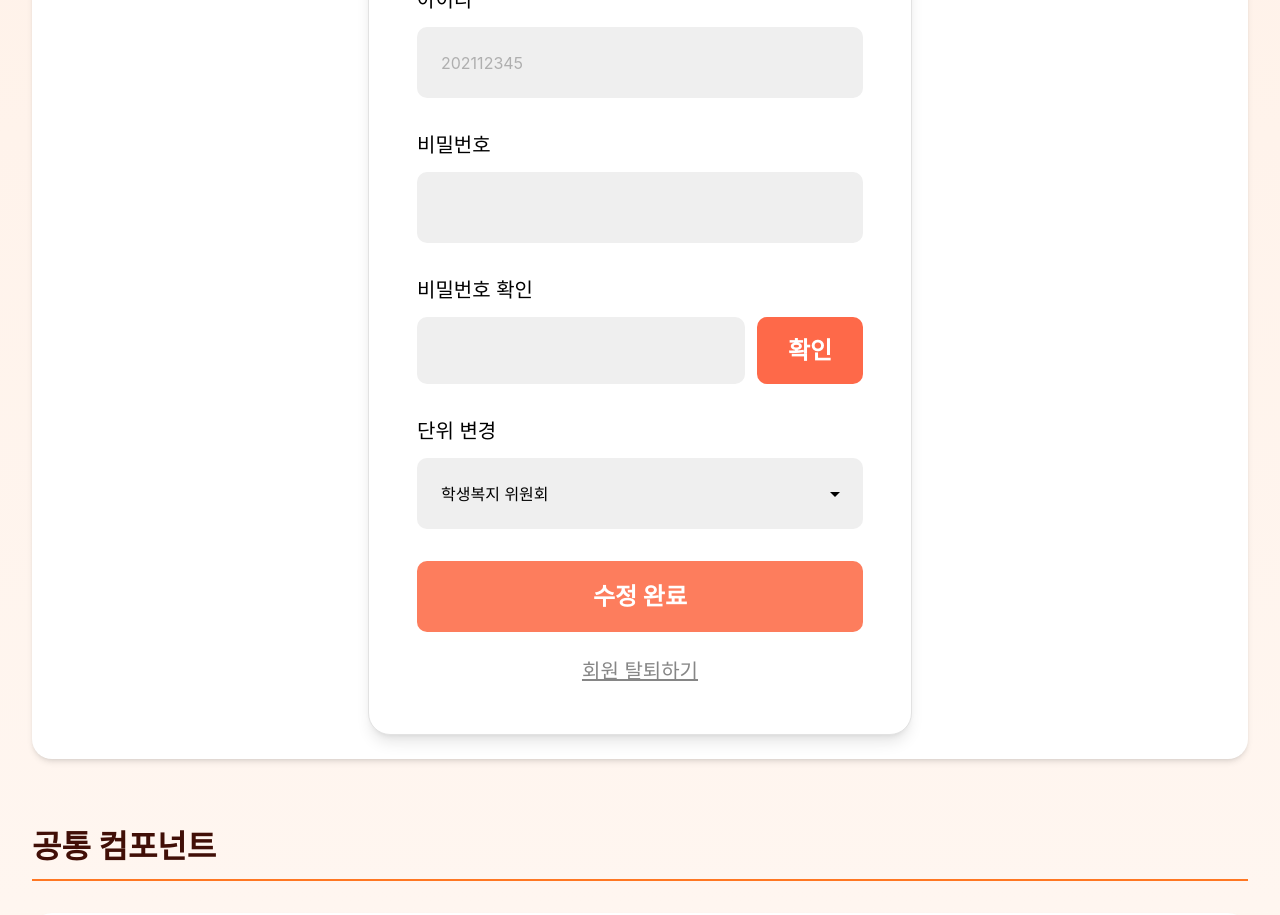
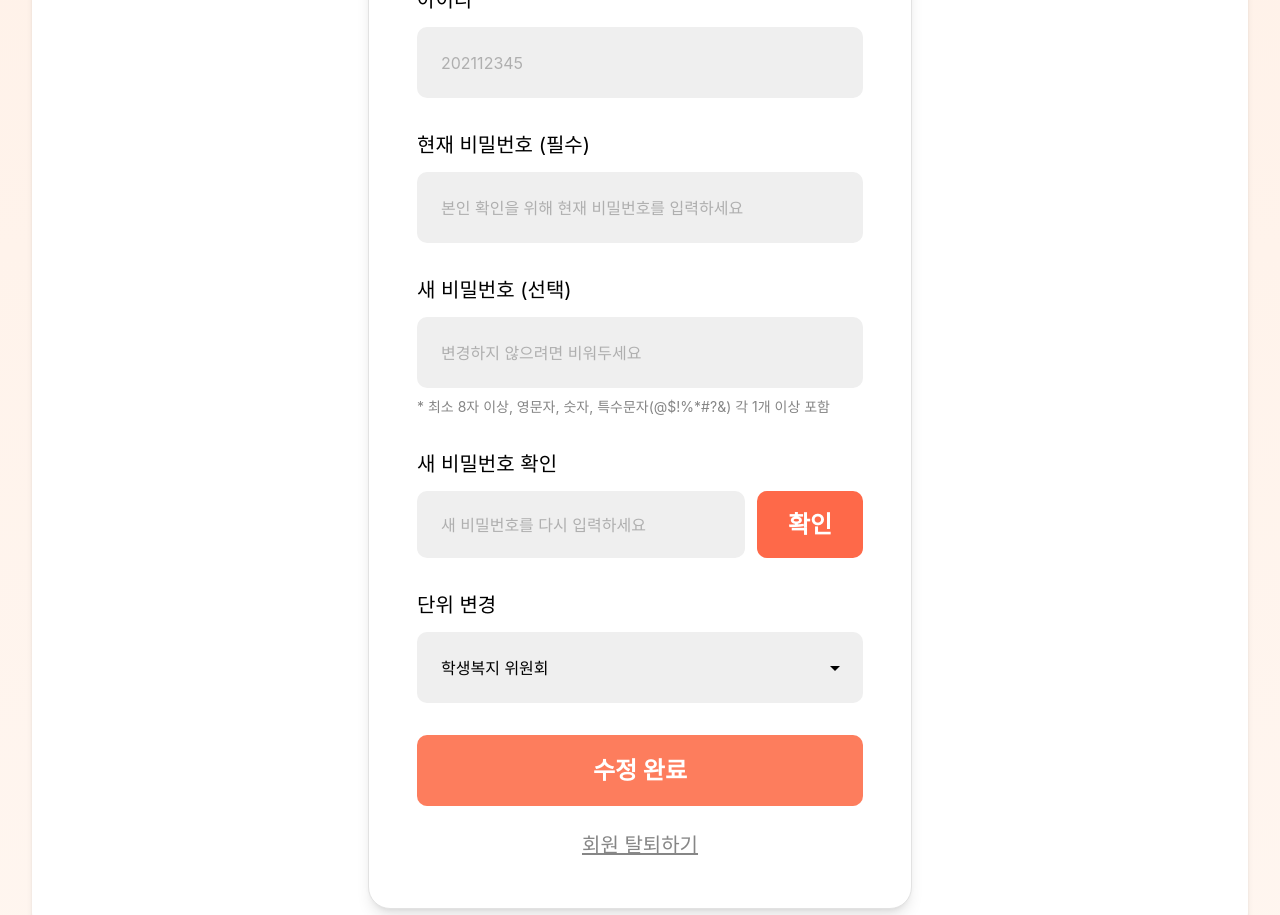
Before and after one commit to 41-Welfare-Web/KU_WelfareWeb_FrontEnd, a React (Vite) app: page /test in a window 1280 px wide. Shown: the part 5800-6715 px from the top of the page. Built offline with nearby package versions, Linux system fonts and the light colour scheme; a web font is replaced by a local one.

Commit message:
feat: 마이페이지 연동

```diff
--- a/src/components/MyPage/ProfileEditForm.tsx
+++ b/src/components/MyPage/ProfileEditForm.tsx
@@ -4,8 +4,8 @@ interface ProfileEditFormProps {
   userId: string;
   initialDepartment?: string;
   onUpdate?: (data: {
-    password: string;
-    passwordConfirm: string;
+    currentPassword: string;
+    newPassword?: string;
     department: string;
   }) => void;
   onDelete?: (password: string) => void;
@@ -19,12 +19,28 @@ export default function ProfileEditForm({
   onDelete,
   className = "",
 }: ProfileEditFormProps) {
-  const [password, setPassword] = useState("");
-  const [passwordConfirm, setPasswordConfirm] = useState("");
+  const [currentPassword, setCurrentPassword] = useState("");
+  const [newPassword, setNewPassword] = useState("");
+  const [newPasswordConfirm, setNewPasswordConfirm] = useState("");
   const [department, setDepartment] = useState(initialDepartment);
 
+  // 비밀번호 유효성 검사
+  const validatePassword = (password: string): boolean => {
+    // 최소 8자 이상, 영문자, 숫자, 특수문자(@$!%*#?&) 각 1개 이상
+    const passwordRegex = /^(?=.*[A-Za-z])(?=.*\d)(?=.*[@$!%*#?&])[A-Za-z\d@$!%*#?&]{8,}$/;
+    return passwordRegex.test(password);
+  };
+
   const handlePasswordCheck = () => {
-    if (password === passwordConfirm) {
+    if (!newPassword && !newPasswordConfirm) {
+      alert("새 비밀번호를 입력해주세요.");
+      return;
+    }
+    if (!validatePassword(newPassword)) {
+      alert("비밀번호는 최소 8자 이상이며, 영문자, 숫자, 특수문자(@$!%*#?&)를 각각 1개 이상 포함해야 합니다.");
+      return;
+    }
+    if (newPassword === newPasswordConfirm) {
       alert("비밀번호가 일치합니다.");
     } else {
       alert("비밀번호가 일치하지 않습니다.");
@@ -32,31 +48,45 @@ export default function ProfileEditForm({
   };
 
   const handleProfileUpdate = () => {
-    if (!password) {
-      alert("비밀번호를 입력해주세요.");
-      return;
-    }
-    if (password !== passwordConfirm) {
-      alert("비밀번호가 일치하지 않습니다.");
+    // 현재 비밀번호는 필수 (본인 확인용)
+    if (!currentPassword) {
+      alert("본인 확인을 위해 현재 비밀번호를 입력해주세요.");
       return;
     }
 
+    // 새 비밀번호를 입력한 경우, 확인 필드와 일치해야 함
+    if (newPassword || newPasswordConfirm) {
+      if (newPassword !== newPasswordConfirm) {
+        alert("새 비밀번호가 일치하지 않습니다.");
+        return;
+      }
+      // 새 비밀번호 유효성 검사
+      if (newPassword && !validatePassword(newPassword)) {
+        alert("비밀번호는 최소 8자 이상이며, 영문자, 숫자, 특수문자(@$!%*#?&)를 각각 1개 이상 포함해야 합니다.");
+        return;
+      }
+    }
+
     if (onUpdate) {
-      onUpdate({ password, passwordConfirm, department });
+      onUpdate({
+        currentPassword,
+        newPassword: newPassword || undefined,
+        department
+      });
     } else {
       alert("개인정보가 수정되었습니다.");
     }
   };
 
   const handleAccountDelete = () => {
-    if (!password) {
-      alert("탈퇴를 위해 비밀번호를 입력해주세요.");
+    if (!currentPassword) {
+      alert("탈퇴를 위해 현재 비밀번호를 입력해주세요.");
       return;
     }
 
     if (window.confirm("정말 탈퇴하시겠습니까?")) {
       if (onDelete) {
-        onDelete(password);
+        onDelete(currentPassword);
       } else {
         alert("회원 탈퇴가 완료되었습니다.");
       }
@@ -80,26 +110,43 @@ export default function ProfileEditForm({
         />
       </div>
 
-      {/* 비밀번호 */}
+      {/* 현재 비밀번호 */}
       <div className="mb-8">
-        <label className="block text-[20px] text-black mb-3">비밀번호</label>
+        <label className="block text-[20px] text-black mb-3">현재 비밀번호 (필수)</label>
         <input
           type="password"
-          value={password}
-          onChange={(e) => setPassword(e.target.value)}
-          className="w-full h-[71px] bg-[#efefef] rounded-[10px] px-6 text-[10px] text-[#afafaf] placeholder:text-[#afafaf]"
+          value={currentPassword}
+          onChange={(e) => setCurrentPassword(e.target.value)}
+          placeholder="본인 확인을 위해 현재 비밀번호를 입력하세요"
+          className="w-full h-[71px] bg-[#efefef] rounded-[10px] px-6 text-[20px] text-black placeholder:text-[#afafaf]"
         />
       </div>
 
-      {/* 비밀번호 확인 */}
+      {/* 새 비밀번호 */}
       <div className="mb-8">
-        <label className="block text-[20px] text-black mb-3">비밀번호 확인</label>
+        <label className="block text-[20px] text-black mb-3">새 비밀번호 (선택)</label>
+        <input
+          type="password"
+          value={newPassword}
+          onChange={(e) => setNewPassword(e.target.value)}
+          placeholder="변경하지 않으려면 비워두세요"
+          className="w-full h-[71px] bg-[#efefef] rounded-[10px] px-6 text-[20px] text-black placeholder:text-[#afafaf]"
+        />
+        <p className="mt-2 text-[14px] text-[#868686]">
+          * 최소 8자 이상, 영문자, 숫자, 특수문자(@$!%*#?&) 각 1개 이상 포함
+        </p>
+      </div>
+
+      {/* 새 비밀번호 확인 */}
+      <div className="mb-8">
+        <label className="block text-[20px] text-black mb-3">새 비밀번호 확인</label>
         <div className="flex gap-3">
           <input
             type="password"
-            value={passwordConfirm}
-            onChange={(e) => setPasswordConfirm(e.target.value)}
-            className="flex-1 h-[67px] bg-[#efefef] rounded-[10px] px-6 text-[20px] text-[#afafaf] placeholder:text-[#afafaf]"
+            value={newPasswordConfirm}
+            onChange={(e) => setNewPasswordConfirm(e.target.value)}
+            placeholder="새 비밀번호를 다시 입력하세요"
+            className="flex-1 h-[67px] bg-[#efefef] rounded-[10px] px-6 text-[20px] text-black placeholder:text-[#afafaf]"
           />
           <button
             onClick={handlePasswordCheck}
--- a/src/features/MyPage/MyPage.tsx
+++ b/src/features/MyPage/MyPage.tsx
@@ -193,14 +193,14 @@ export default function MyPage() {
   };
 
   const handleProfileUpdate = async (data: {
-    password: string;
-    passwordConfirm: string;
+    currentPassword: string;
+    newPassword?: string;
     department: string;
   }) => {
     try {
       const updatedProfile = await updateMyProfile({
-        currentPassword: data.password,
-        newPassword: data.passwordConfirm !== data.password ? data.passwordConfirm : undefined,
+        currentPassword: data.currentPassword,
+        newPassword: data.newPassword,
         department: data.department,
       });
       setUserProfile({
```
